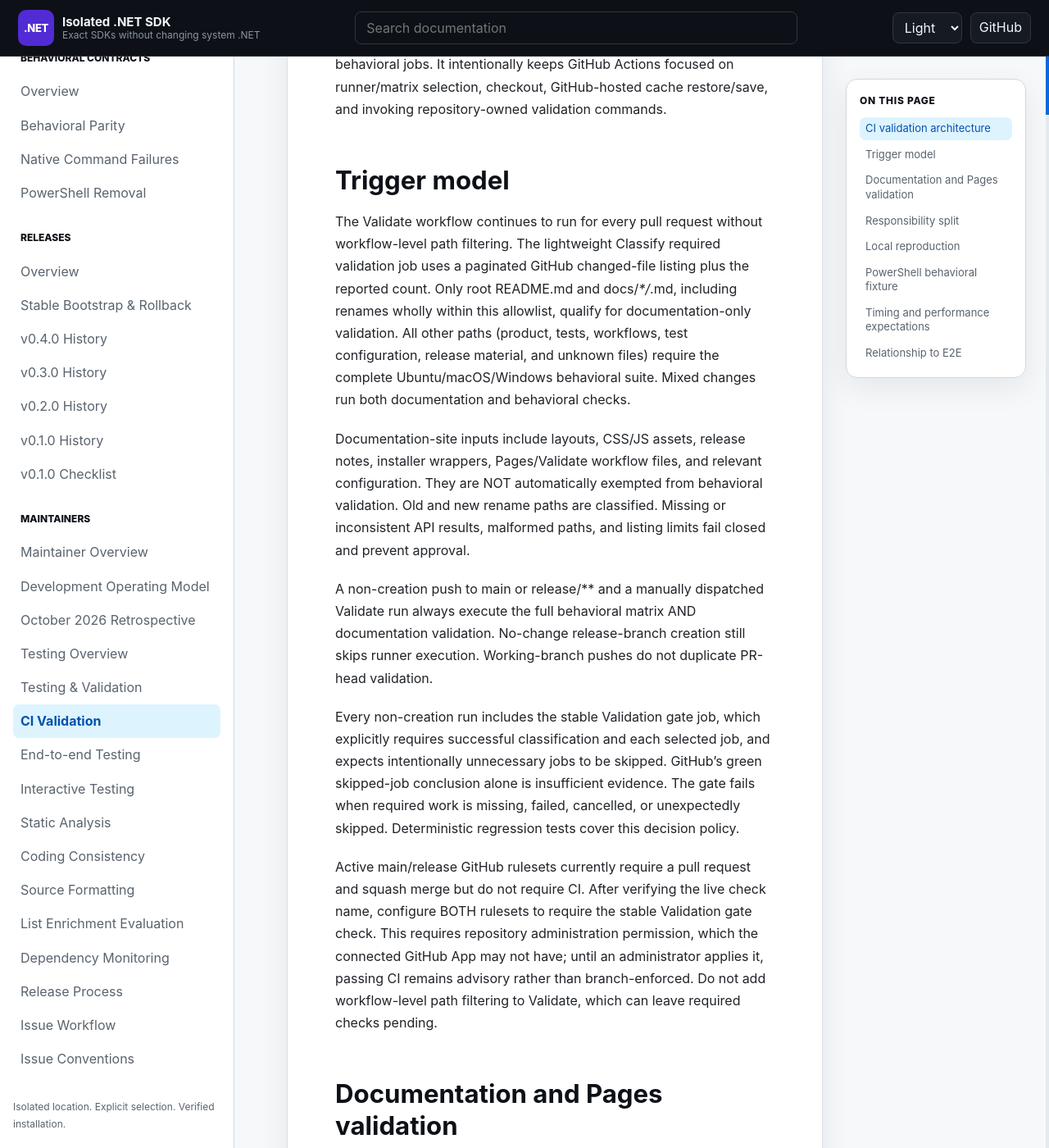
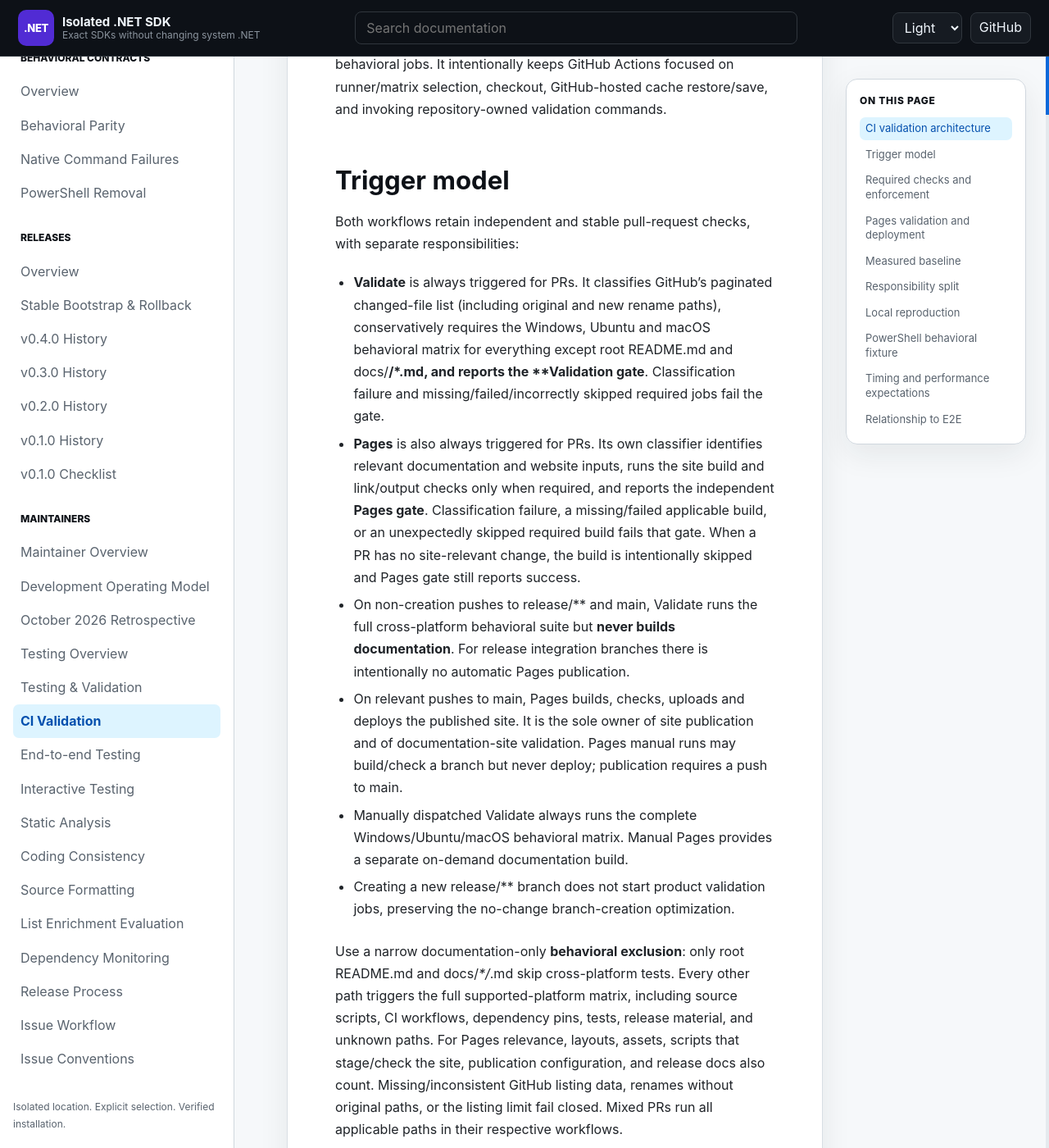
Before and after one commit to infoconex/isolated-dotnet-sdk, a Jekyll site: the page built from docs/maintainers/testing/ci-validation.md, in a window 1280 px wide and 1400 px high, scrolled down 315 px. Shown: the whole window at 82% size. Built offline with Jekyll 4.4.1, drawn with Linux system fonts in a browser that asks for light colours; our own code applies the rules of GitHub Pages for plain Markdown files; some of the changed text lies outside the part shown.

Commit message:
docs(ci): define independent Validate and Pages gates (#208)

````diff
--- a/docs/maintainers/testing/ci-validation.md
+++ b/docs/maintainers/testing/ci-validation.md
@@ -4,26 +4,39 @@
 
 ## Trigger model
 
-The Validate workflow continues to run for every pull request without workflow-level path filtering. The lightweight Classify required validation job uses a paginated GitHub changed-file listing plus the reported count. Only root README.md and docs/**/*.md, including renames wholly within this allowlist, qualify for documentation-only validation. All other paths (product, tests, workflows, test configuration, release material, and unknown files) require the complete Ubuntu/macOS/Windows behavioral suite. Mixed changes run both documentation and behavioral checks.
+Both workflows retain independent and stable pull-request checks, with separate responsibilities:
 
-Documentation-site inputs include layouts, CSS/JS assets, release notes, installer wrappers, Pages/Validate workflow files, and relevant configuration. They are NOT automatically exempted from behavioral validation. Old and new rename paths are classified. Missing or inconsistent API results, malformed paths, and listing limits fail closed and prevent approval.
+- **Validate** is always triggered for PRs. It classifies GitHub's paginated changed-file list (including original and new rename paths), conservatively requires the Windows, Ubuntu and macOS behavioral matrix for everything except root README.md and docs/**/*.md, and reports the **Validation gate**. Classification failure and missing/failed/incorrectly skipped required jobs fail the gate.
+- **Pages** is also always triggered for PRs. Its own classifier identifies relevant documentation and website inputs, runs the site build and link/output checks only when required, and reports the independent **Pages gate**. Classification failure, a missing/failed applicable build, or an unexpectedly skipped required build fails that gate. When a PR has no site-relevant change, the build is intentionally skipped and Pages gate still reports success.
+- On non-creation pushes to release/** and main, Validate runs the full cross-platform behavioral suite but **never builds documentation**. For release integration branches there is intentionally no automatic Pages publication.
+- On relevant pushes to main, Pages builds, checks, uploads and deploys the published site. It is the sole owner of site publication and of documentation-site validation. Pages manual runs may build/check a branch but never deploy; publication requires a push to main.
+- Manually dispatched Validate always runs the complete Windows/Ubuntu/macOS behavioral matrix. Manual Pages provides a separate on-demand documentation build.
+- Creating a new release/** branch does not start product validation jobs, preserving the no-change branch-creation optimization.
 
-A non-creation push to main or release/** and a manually dispatched Validate run always execute the full behavioral matrix AND documentation validation. No-change release-branch creation still skips runner execution. Working-branch pushes do not duplicate PR-head validation.
+Use a narrow documentation-only **behavioral exclusion**: only root README.md and docs/**/*.md skip cross-platform tests. Every other path triggers the full supported-platform matrix, including source scripts, CI workflows, dependency pins, tests, release material, and unknown paths. For Pages relevance, layouts, assets, scripts that stage/check the site, publication configuration, and release docs also count. Missing/inconsistent GitHub listing data, renames without original paths, or the listing limit fail closed. Mixed PRs run all applicable paths in their respective workflows.
 
-Every non-creation run includes the stable Validation gate job, which explicitly requires successful classification and each selected job, and expects intentionally unnecessary jobs to be skipped. GitHub's green skipped-job conclusion alone is insufficient evidence. The gate fails when required work is missing, failed, cancelled, or unexpectedly skipped. Deterministic regression tests cover this decision policy.
+## Required checks and enforcement
 
-Active main/release GitHub rulesets currently require a pull request and squash merge but do not require CI. After verifying the live check name, configure BOTH rulesets to require the stable Validation gate check. This requires repository administration permission, which the connected GitHub App may not have; until an administrator applies it, passing CI remains advisory rather than branch-enforced. Do not add workflow-level path filtering to Validate, which can leave required checks pending.
+The two stable PR job identities are **Validation gate** and **Pages gate**, both with source github-actions. Configure **both** as required checks in the active main and release/** rulesets. Never require individually conditional jobs, since GitHub can consider a skipped job successful. Do not put workflow-level path filters on either PR workflow, since a required check for an untriggered workflow may remain pending. Both gates report an explicit terminal status for every PR.
 
-## Documentation and Pages validation
+The repository rulesets previously required PRs/squash merges but no CI checks. Ruleset edits require repository administration and must be verified after applying them; until then the successful checks are advisory, not branch enforced.
 
-Relevant PRs run the Documentation site job inside Validate. It checks repository-relative Markdown file paths, stages the documentation site, builds it using the pinned Pages Jekyll action, and validates generated pages, navigation, search assets, bootstrap files, and release-history consistency. Fragment headings and external HTTP links are not verified by the local link checker.
+## Pages validation and deployment
 
-Both workflows use shared prepare-pages-source.sh and validate-pages-output.sh scripts in .github/scripts. Pages no longer builds a second copy for PRs; it retains its relevant main-push deployment and manual dispatch. Validate independently checks documentation on every main/release push for stronger post-merge confidence. Keeping the deployment workflow separate is intentional.
+The Pages build job performs local Markdown file-link checks through .github/scripts/check-documentation-links.js, stages the site through .github/scripts/prepare-pages-source.sh, runs the pinned Jekyll build, and checks generated navigation, release-history linkage, search assets, and bootstrap presence through .github/scripts/validate-pages-output.sh. The local link checker does not validate external HTTP availability or heading anchors.
 
-Baseline from documentation-only PR #207 on October 18, 2026: Validate run 39156528601 used 48 seconds Ubuntu, 62 seconds macOS, and 201 seconds Windows (311 combined runner-seconds, about 206 wall seconds). Pages PR build run 39156528592 used 26 seconds. Compare new doc-only job counts and hosted times with these measurements, accounting for queue and runner variability.
+A relevant Pages PR gets build and gate results without publication or artifact upload. A main push receives the full Pages build and publication pipeline. The distinct E2E and release workflows are not changed by this optimization.
 
-Local policy tests: node --test tests/node/ci-validation.test.js tests/node/documentation-links.test.js
-Local documentation links: node .github/scripts/check-documentation-links.js
+Reproduce routing and link checks locally with:
+
+```bash
+node --test tests/node/ci-validation.test.js tests/node/documentation-links.test.js
+node .github/scripts/check-documentation-links.js
+```
+
+## Measured baseline
+
+On October 18, 2026, documentation-only PR #207 consumed 48 runner-seconds Ubuntu, 62 macOS, and 201 Windows in Validate (311 combined; 206 elapsed), and 26 runner-seconds in Pages. Earlier smoke-test PR #210 confirmed that the conditional behavioral jobs can skip successfully. This two-workflow design eliminates three behavioral runners for docs-only changes, does not launch documentation builds from Validate, and retains a dedicated required-check identity for each workflow. Compare GitHub job results and timestamps on actual PR heads instead of treating timing as a hard fail threshold.
 
 ## Responsibility split
 
````
Also changed, not shown: docs/maintainers/issues/issue-workflow.md (+3 -3 lines), .github/pull_request_template.md.
